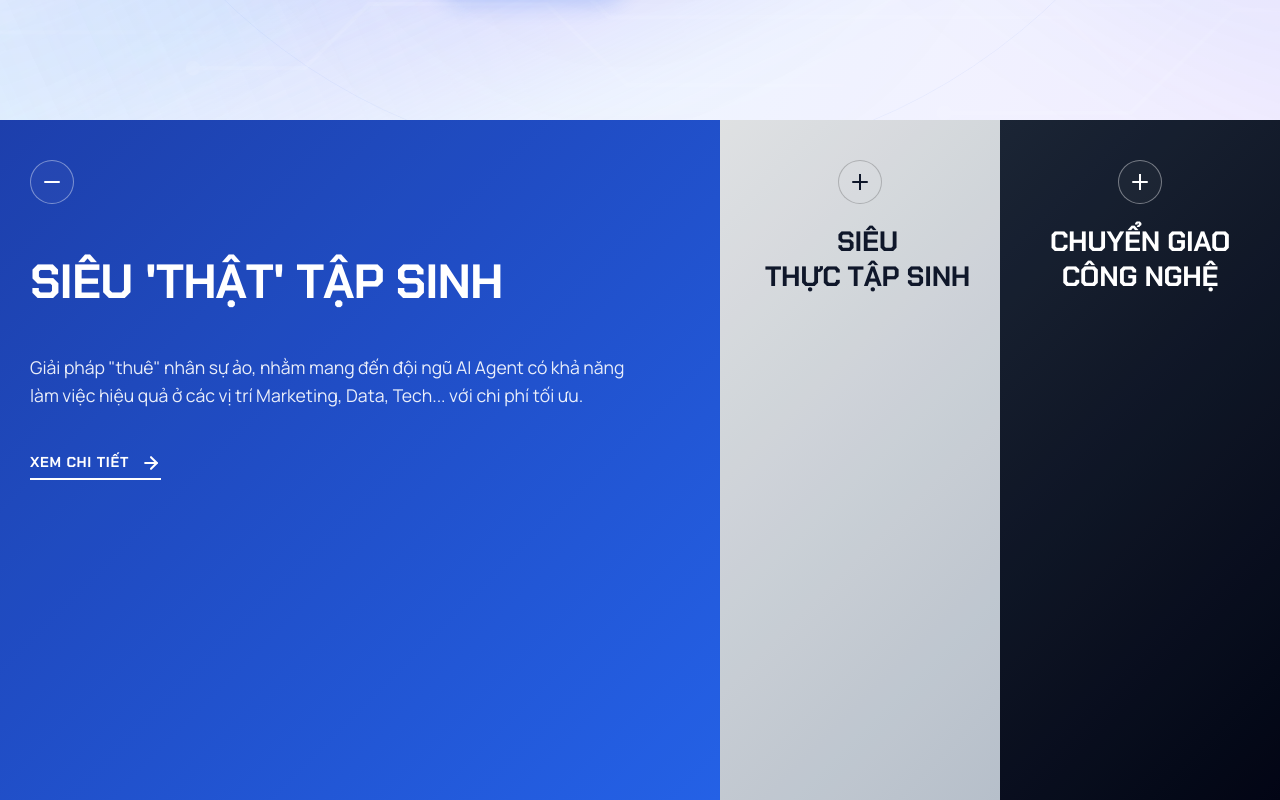
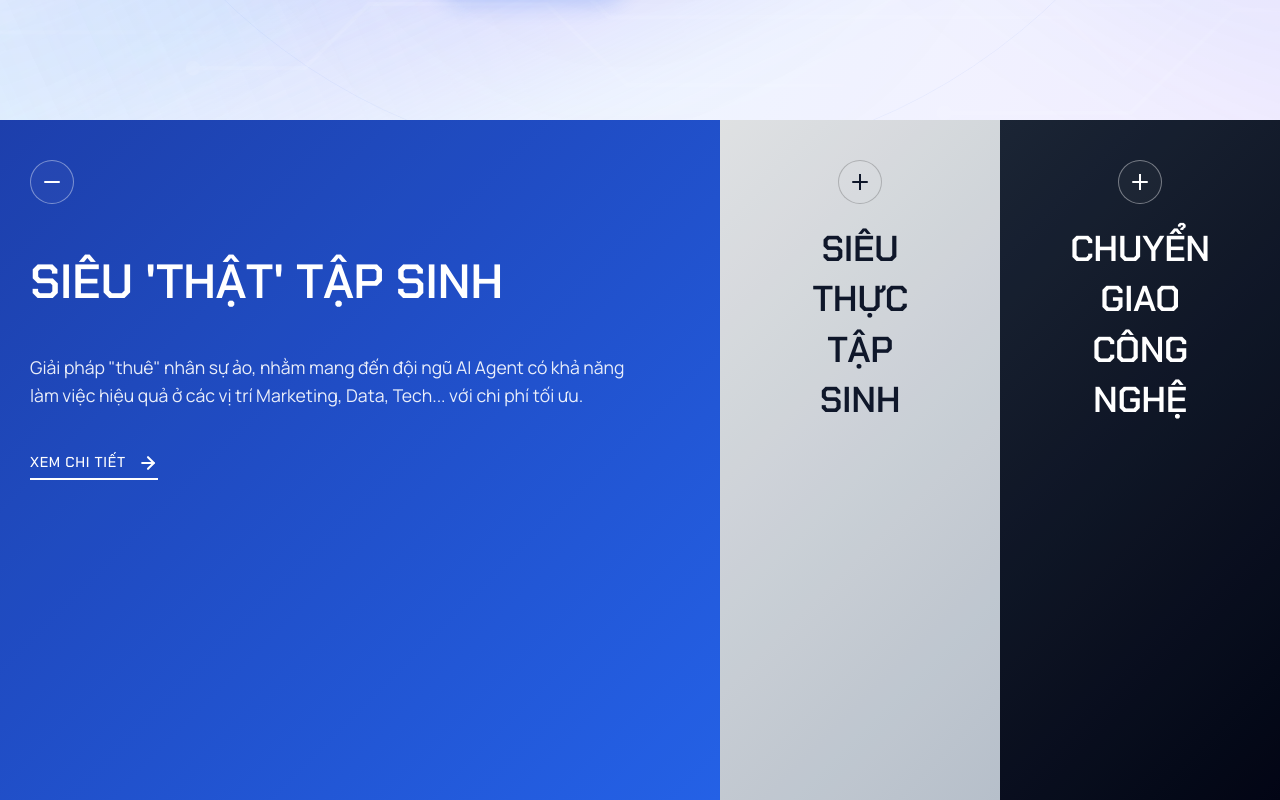
Before and after one commit to ezdproduct/EZDwebsite, a Next.js app: page / in a window 1280 px wide. Shown: the part 680-1480 px from the top of the page. Built offline with nearby package versions, Linux system fonts and the light colour scheme; a web font is replaced by a local one.

Commit message:
Reduce font weight for better sharpness and premium look

```diff
--- a/components/ServiceAccordion.module.css
+++ b/components/ServiceAccordion.module.css
@@ -135,12 +135,12 @@
 .title {
     font-family: var(--font-chakra-petch), sans-serif;
     font-size: clamp(24px, 4vw, 48px);
-    font-weight: 800;
+    font-weight: 600;
     margin: 0;
     white-space: nowrap;
     transition: all 0.5s ease;
     text-transform: uppercase;
-    letter-spacing: -0.02em;
+    letter-spacing: -0.01em;
 }
 
 .panel:not(.active) .header {
@@ -156,16 +156,15 @@
 .panel:not(.active) .title {
     transform: none;
     position: static;
-    font-size: 28px;
+    font-size: 36px;
     white-space: normal;
     text-align: center;
-    line-height: 1.25;
+    line-height: 1.4;
     opacity: 1;
-    font-weight: 950;
+    font-weight: 600;
     width: 0;
     min-width: min-content;
     margin: 0 auto;
-    letter-spacing: -0.01em;
 }
 
 .details {
@@ -189,7 +188,7 @@
     align-items: center;
     gap: 12px;
     color: white;
-    font-weight: 700;
+    font-weight: 500;
     text-decoration: none;
     padding-bottom: 4px;
     border-bottom: 2px solid white;
--- a/components/ServiceAccordion.tsx
+++ b/components/ServiceAccordion.tsx
@@ -7,7 +7,7 @@ import styles from './ServiceAccordion.module.css';
 const SERVICES = [
     {
         id: 'sieu-that',
-        title: "Siêu\u00A0'thật' tập\u00A0sinh",
+        title: "Siêu 'thật' tập sinh",
         description: "Giải pháp \"thuê\" nhân sự ảo, nhằm mang đến đội ngũ AI Agent có khả năng làm việc hiệu quả ở các vị trí Marketing, Data, Tech... với chi phí tối ưu.",
         link: "/sieu-that-tap-sinh",
         gradient: "linear-gradient(135deg, #1e40af 0%, #2563eb 100%)",
@@ -15,7 +15,7 @@ const SERVICES = [
     },
     {
         id: 'sieu-thuc',
-        title: "Siêu thực\u00A0tập\u00A0sinh",
+        title: "Siêu thực tập sinh",
         description: "Chương trình thực tập huấn luyện thế hệ tương lai, giúp các bạn \"nâng cấp\" qua các dự án thực chiến có tác động thật.",
         link: "/sieu-thuc-tap-sinh",
         gradient: "linear-gradient(135deg, #f8fafc 0%, #cbd5e1 100%)",
@@ -23,7 +23,7 @@ const SERVICES = [
     },
     {
         id: 'ai-agents',
-        title: "Chuyển\u00A0giao công\u00A0nghệ",
+        title: "Chuyển giao công nghệ",
         description: "Chuyển giao công nghệ AI chuyên biệt, giúp doanh nghiệp tự động hóa quy trình và tối ưu hóa doanh thu 24/7.",
         link: "/ai-agents",
         gradient: "linear-gradient(135deg, #1e293b 0%, #020617 100%)",
```
